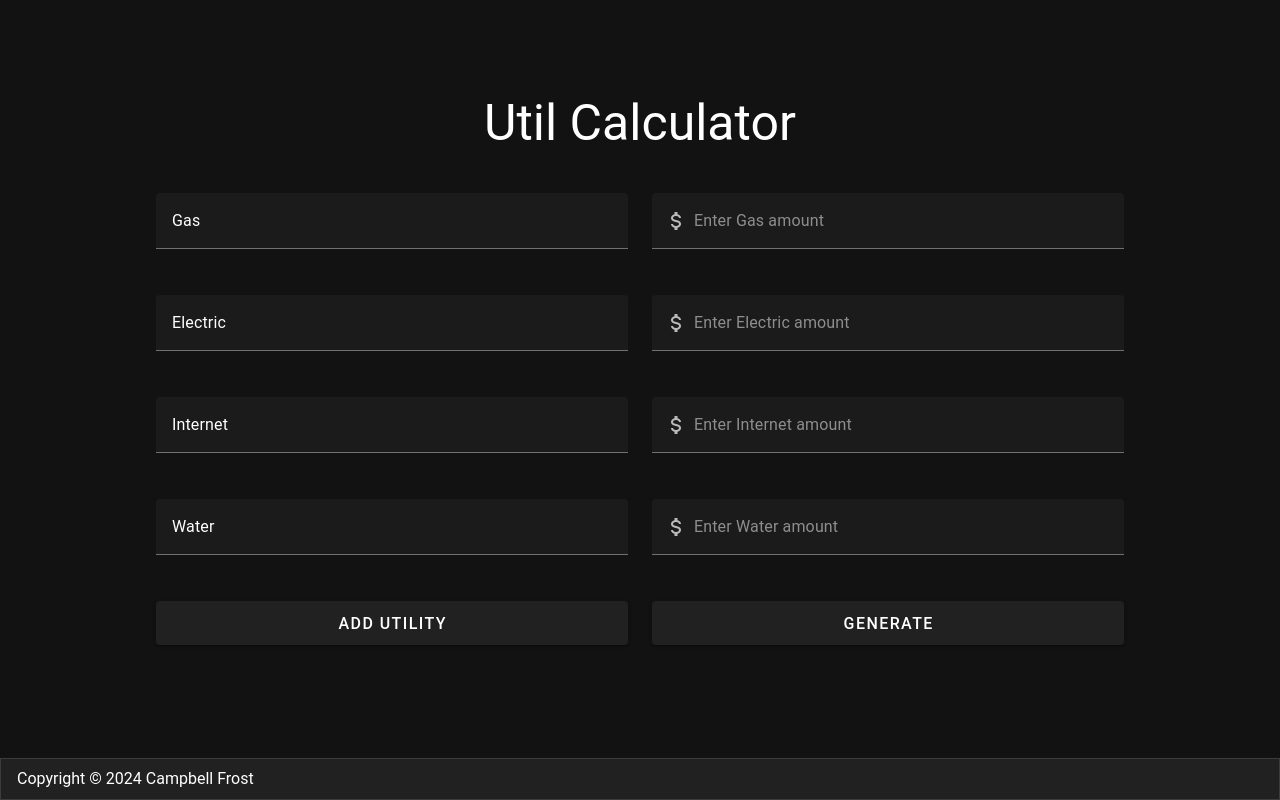
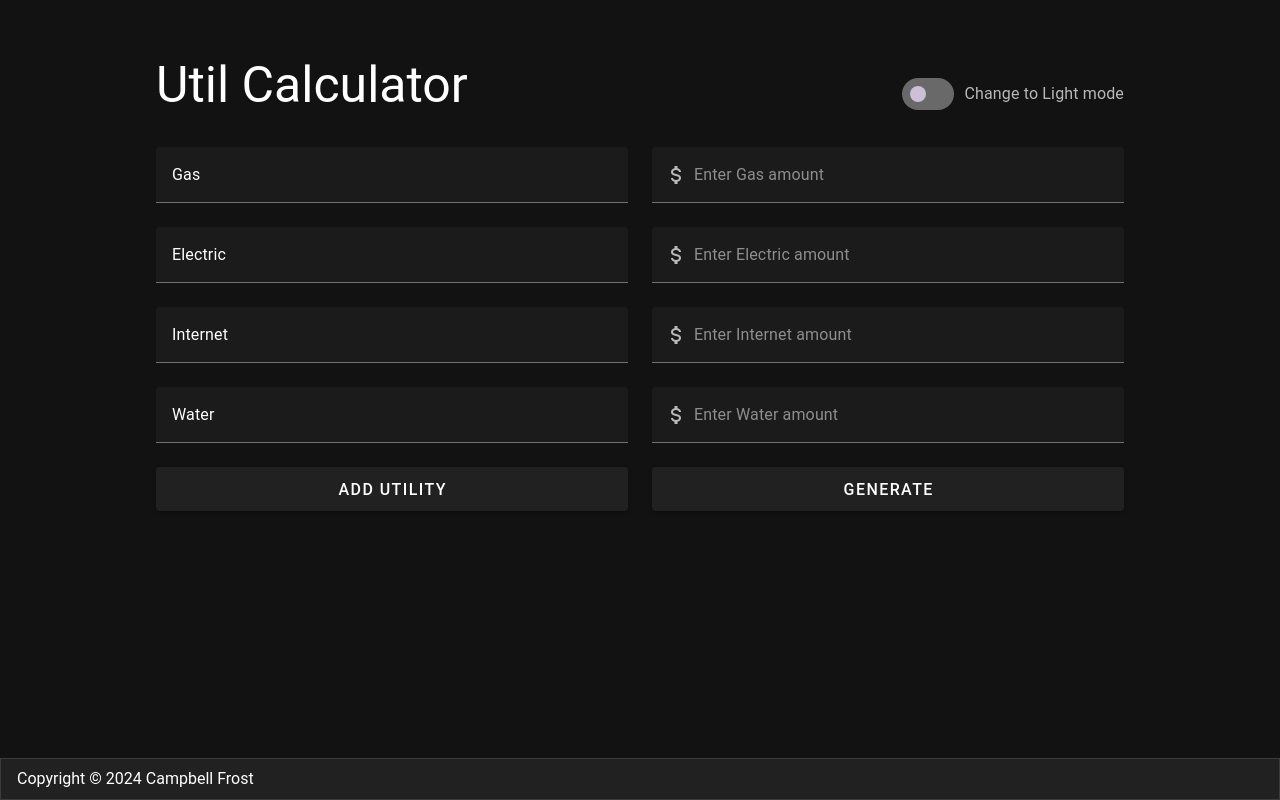
Before and after one commit to campbell-frost/UtilCalculator, a Vue app: page / in a window 1280 px wide. Built offline with nearby package versions, Linux system fonts and the light colour scheme.

Commit message:
updated to composition API and added theme toggle

```diff
--- a/src/App.vue
+++ b/src/App.vue
@@ -2,13 +2,10 @@
   <v-app>
     <v-main>
       <UtilCalc />
-      <inject />
     </v-main>
   </v-app>
 </template>
 
 <script setup>
 import UtilCalc from './components/UtilCalc.vue';
-import { inject } from "@vercel/analytics"
-//
 </script>
--- a/src/components/UtilCalc.vue
+++ b/src/components/UtilCalc.vue
@@ -1,16 +1,23 @@
 <template>
   <v-container class="content d-flex justify-center">
     <v-responsive max-width="1000px" class="fill-height px-4 custom-width">
-      <v-row class="d-flex justify-center my-5">
-        <p class="title">Util Calculator</p>
+      <v-row align="center mt-5">
+        <v-col>
+          <p class="title">Util Calculator</p>
+        </v-col>
+        <v-col class="d-flex justify-end">
+          <v-switch inset class="pt-4" color="info" v-model="darkMode" @change="toggleTheme()"
+            :label="`Change to ${darkMode ? 'Dark' : 'Light'} mode`"></v-switch>
+        </v-col>
       </v-row>
+
       <v-row v-for="(utility, index) in utilities" :key="index">
         <v-col>
           <v-text-field v-model="utility.name" :placeholder="'Enter Utility name'" class="input-field"></v-text-field>
         </v-col>
         <v-col>
-          <v-text-field v-model="utility.amount" :placeholder="'Enter ' + utility.name + ' amount'"
-                class="input-field" prepend-inner-icon="mdi-currency-usd"></v-text-field>
+          <v-text-field v-model="utility.amount" :placeholder="'Enter ' + utility.name + ' amount'" class="input-field"
+            prepend-inner-icon="mdi-currency-usd"></v-text-field>
         </v-col>
       </v-row>
       <v-row>
@@ -23,7 +30,7 @@
 
       </v-row>
       <v-row>
-        <v-col>
+        <v-col class="pb-4">
           <v-card class="mt-3" v-if="result">
             <v-card-title>Results</v-card-title>
             <hr class="my-2">
@@ -43,26 +50,36 @@
       </v-row>
     </v-responsive>
   </v-container>
-  <v-footer class="copyright" border>Copyright © 2024 Campbell Frost</v-footer>
+  <v-footer class="copyright" border>
+    Copyright © 2024 Campbell Frost
+  </v-footer>
 </template>
 
 <script>
+import { ref } from 'vue';
+import { useTheme } from "vuetify";
+
 export default {
-  data() {
-    return {
-      utilities: [{ name: 'Gas', amount: null }, { name: 'Electric', amount: null }, { name: 'Internet', amount: null }, { name: 'Water', amount: null }],
-      result: null,
-      total: 0,
-    };
-  },
-  methods: {
-    generate() {
-      this.total = this.utilities.reduce((acc, utility) => acc + parseFloat(utility.amount || 0), 0);
-      const average = this.total / this.utilities.length;
+  setup() {
+    const utilities = ref([
+      { name: 'Gas', amount: null },
+      { name: 'Electric', amount: null },
+      { name: 'Internet', amount: null },
+      { name: 'Water', amount: null }
+    ]);
+    const result = ref(null);
+    let total = ref(0);
+
+    const theme = useTheme();
+    const darkMode = ref(false);
+
+    const generate = () => {
+      total.value = utilities.value.reduce((acc, utility) => acc + parseFloat(utility.amount || 0), 0);
+      const average = total.value / utilities.value.length;
       const aboveAverage = [];
       const belowAverage = [];
 
-      this.utilities.forEach(utility => {
+      utilities.value.forEach(utility => {
         if (parseFloat(utility.amount || 0) > average) aboveAverage.push({ name: utility.name, amount: parseFloat(utility.amount || 0) });
         else belowAverage.push({ name: utility.name, amount: parseFloat(utility.amount || 0) });
       });
@@ -85,15 +102,29 @@ export default {
         });
       });
 
-      this.result = amountsToTransfer;
-    },
-    addUtilityField() {
+      result.value = amountsToTransfer;
+    };
+
+    const addUtilityField = () => {
       const newUtility = { name: 'New Utility', amount: null };
-      this.utilities.push(newUtility);
+      utilities.value.push(newUtility);
+    };
+
+    const toggleTheme = () => {
+      theme.global.name.value = darkMode.value ? "light" : "dark";
     }
-  },
+
+    return {
+      utilities,
+      result,
+      generate,
+      addUtilityField,
+      total,
+      toggleTheme,
+      darkMode,
+    };
+  }
 };
-
 </script>
 
 <style>
@@ -102,7 +133,6 @@ export default {
 }
 
 .title {
-  padding-top: 50px;
   font-size: 50px;
 }
 
--- a/src/plugins/vuetify.js
+++ b/src/plugins/vuetify.js
@@ -1,19 +1,39 @@
-/**
- * plugins/vuetify.js
- *
- * Framework documentation: https://vuetifyjs.com`
- */
+import "@mdi/font/css/materialdesignicons.css";
+import "vuetify/styles";
 
-// Styles
-import '@mdi/font/css/materialdesignicons.css'
-import 'vuetify/styles'
+import { createVuetify } from "vuetify";
 
-// Composables
-import { createVuetify } from 'vuetify'
+const customDarkTheme = {
+  dark: true,
+  colors: {
+    background: "#15202b",
+    surface: "#15202b",
+    primary: "#3f51b5",
+    secondary: "#03dac6",
+    error: "#f44336",
+    info: "#2196F3",
+    success: "#4caf50",
+    warning: "#fb8c00",
+  },
+};
 
-// https://vuetifyjs.com/en/introduction/why-vuetify/#feature-guides
+const customLightTheme = {
+  dark: false,
+  colors: {
+    background: "#eee",
+    surface: "#15202b",
+    primary: "#3f51b5",
+    secondary: "#00ccff",
+    error: "#ffcc00",
+  },
+};
+
 export default createVuetify({
   theme: {
-    defaultTheme: 'dark'
-  }
-})
+    defaultTheme: "dark",
+    themes: {
+      customDarkTheme,
+      customLightTheme,
+    },
+  },
+});
```
